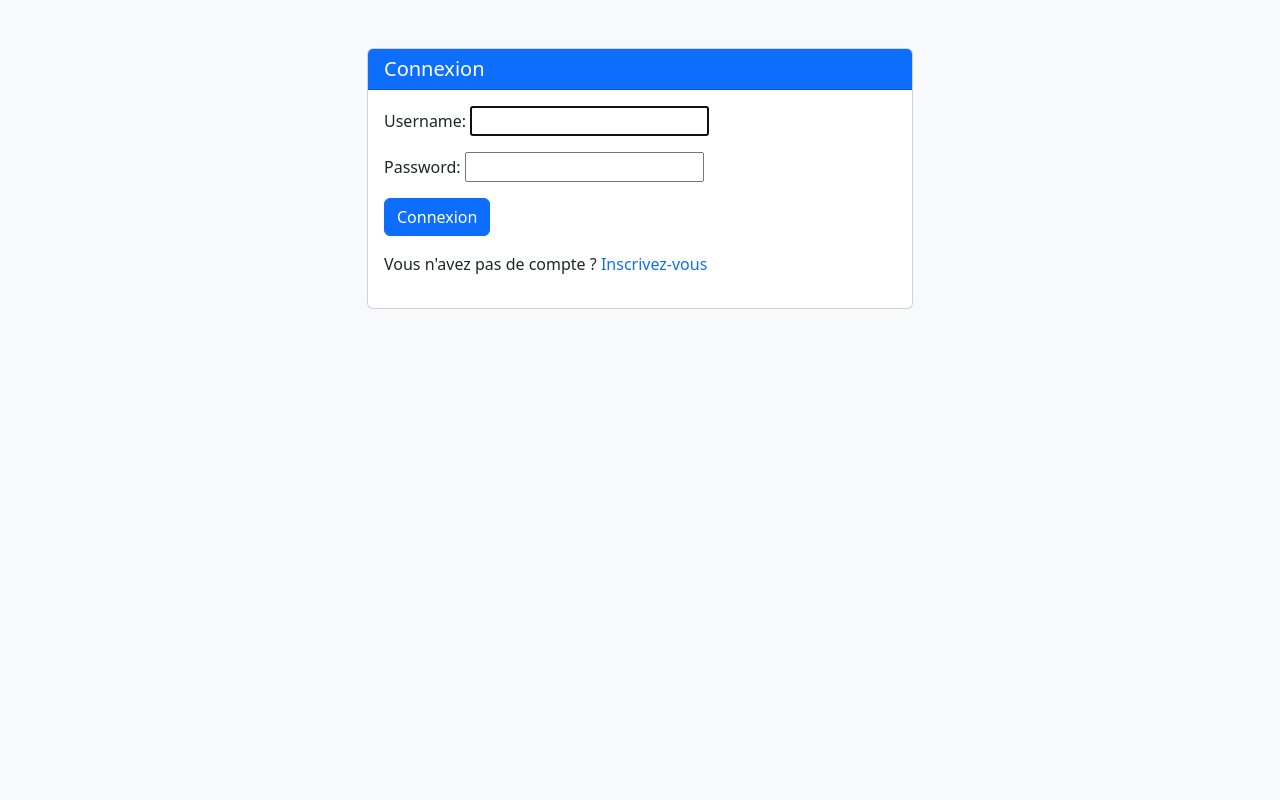
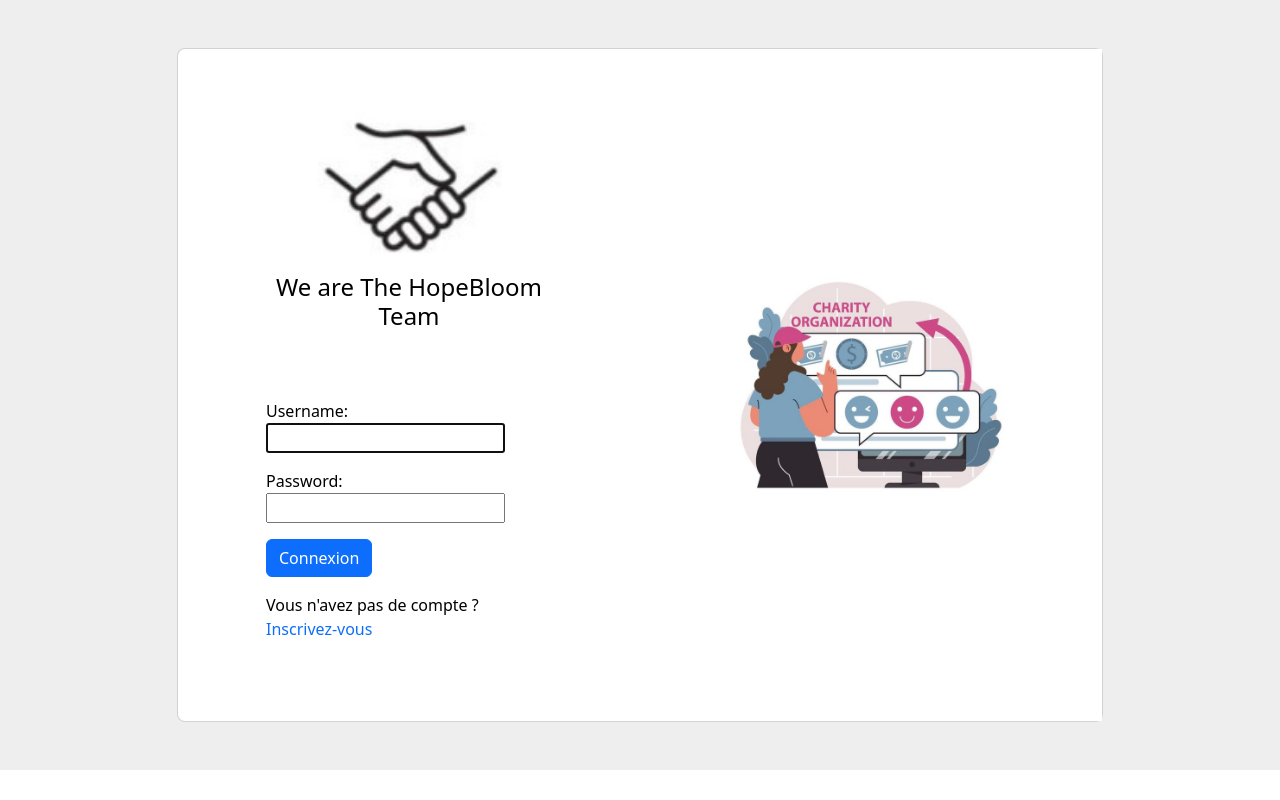
Before and after one commit to ilhamehoumadi/MyPlatforme, a Django app: page /dons/login/ in a window 1280 px wide. Run offline with Django 5.2, Linux system fonts and the light colour scheme.

Commit message:
login page

```diff
--- a/project/project/urls.py
+++ b/project/project/urls.py
@@ -17,6 +17,7 @@ Including another URLconf
 from django.contrib import admin
 from django.urls import path , include
 
+
 urlpatterns = [
     path('admin/', admin.site.urls),
     path('', include('pages.urls')),
--- a/project/templates/users/registration/login.html
+++ b/project/templates/users/registration/login.html
@@ -1,19 +1,46 @@
+{% load static %}
 <!doctype html>
 <html lang="fr">
 <head>
     <link href="https://cdn.jsdelivr.net/npm/bootstrap@5.3.3/dist/css/bootstrap.min.css" rel="stylesheet">
+    <link href="https://cdnjs.cloudflare.com/ajax/libs/font-awesome/5.15.4/css/all.min.css" rel="stylesheet">
     <meta charset="utf-8">
     <meta name="viewport" content="width=device-width, initial-scale=1">
     <title>Connexion</title>
+    <style>
+        .gradient-custom-2 {
+            /* fallback for old browsers */
+            background: #fff;
+
+            @media (min-width: 768px) {
+            .gradient-form {
+            height: 100vh !important;
+            }
+            }
+            @media (min-width: 769px) {
+            .gradient-custom-2 {
+            border-top-right-radius: .3rem;
+            border-bottom-right-radius: .3rem;
+            }
+            }
+    </style>
 </head>
-<body class="bg-light">
-<div class="container mt-5">
-    <div class="row justify-content-center">
-        <div class="col-md-6">
-            <div class="card">
-                <div class="card-header bg-primary text-white">
-                    <h5 class="card-title mb-0">Connexion</h5>
+<body class="bg-white">
+    <section class="h-100 gradient-form" style="background-color: #eee;">
+        <div class="container py-5 h-100">
+          <div class="row d-flex justify-content-center align-items-center h-100">
+            <div class="col-xl-10">
+              <div class="card rounded-3 text-black">
+                <div class="row g-0">
+                  <div class="col-lg-6">
+                    <div class="card-body p-md-5 mx-md-4">
+
+                      <div class="text-center">
+                        <img src= "{% static 'assets/img/logo.jpg' %}"
+                          style="width: 185px;" alt="logo">
+                        <h4 class="mt-1 mb-5 pb-1">We are The HopeBloom Team</h4>
                       </div>
+
                       <div class="card-body">
                         <form method='post'>
                             {% csrf_token %}
@@ -30,10 +57,20 @@
                         </form>
                         <p class="mt-3">Vous n'avez pas de compte ? <a href="{% url 'register' %}" class="text-decoration-none">Inscrivez-vous</a></p>
                     </div>
+
+
+                    </div>
+                  </div>
+                  <div class="col-lg-6 d-flex align-items-center gradient-custom-2" >
+                    <div class="text-white px-3 py-4 p-md-5 mx-md-4">
+                        <img src= "{% static 'assets/img/donSign.jpeg' %}" class="img-fluid" alt="Sample image">
                     </div>
                   </div>
                 </div>
               </div>
-<script src="https://cdn.jsdelivr.net/npm/bootstrap@5.3.3/dist/js/bootstrap.bundle.min.js" integrity="sha384-YvpcrYf0tY3lHB60NNkmXc5s9fDVZLESaAA55NDzOxhy9GkcIdslK1eN7N6jIeHz" crossorigin="anonymous"></script>
+            </div>
+          </div>
+        </div>
+      </section>
 </body>
 </html>
```
Also changed, not shown: project/project/settings.py (+19 -0 lines), project/db.sqlite3. Lines whose indentation alone changed are shown as unchanged.
